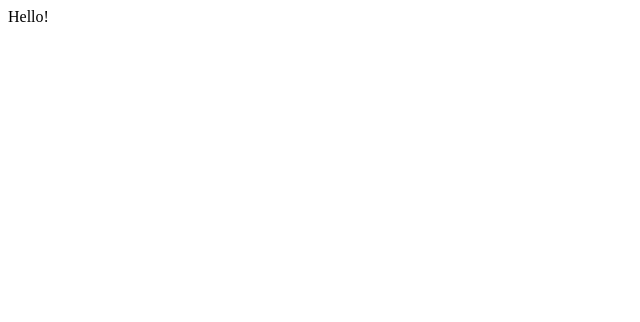
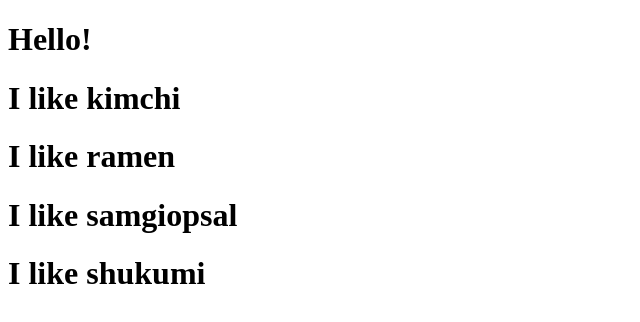
Before and after one commit to dayeon-choi/movie_app, a React (Create React App) app: page / in a window 1280 px wide. Shown: the top 322 px of the page, without its empty margins (0-640 px from the left). Built offline with nearby package versions, Linux system fonts and the light colour scheme.

Commit message:
dayeon's commit - practice : function Food

```diff
--- a/src/App.js
+++ b/src/App.js
@@ -1,9 +1,17 @@
 import React from 'react';
+
+function Food({fav}){
+  return <h1>I like {fav}</h1>;
+}
 
 function App() {
   return (
     <div className="App">
-      Hello!
+      <h1>Hello!</h1>
+      <Food fav="kimchi"/>
+      <Food fav="ramen"/>
+      <Food fav="samgiopsal"/>
+      <Food fav="shukumi"/>
     </div>
   );
 }
```
Also changed, not shown: src/index.js (line endings or trailing spaces).
